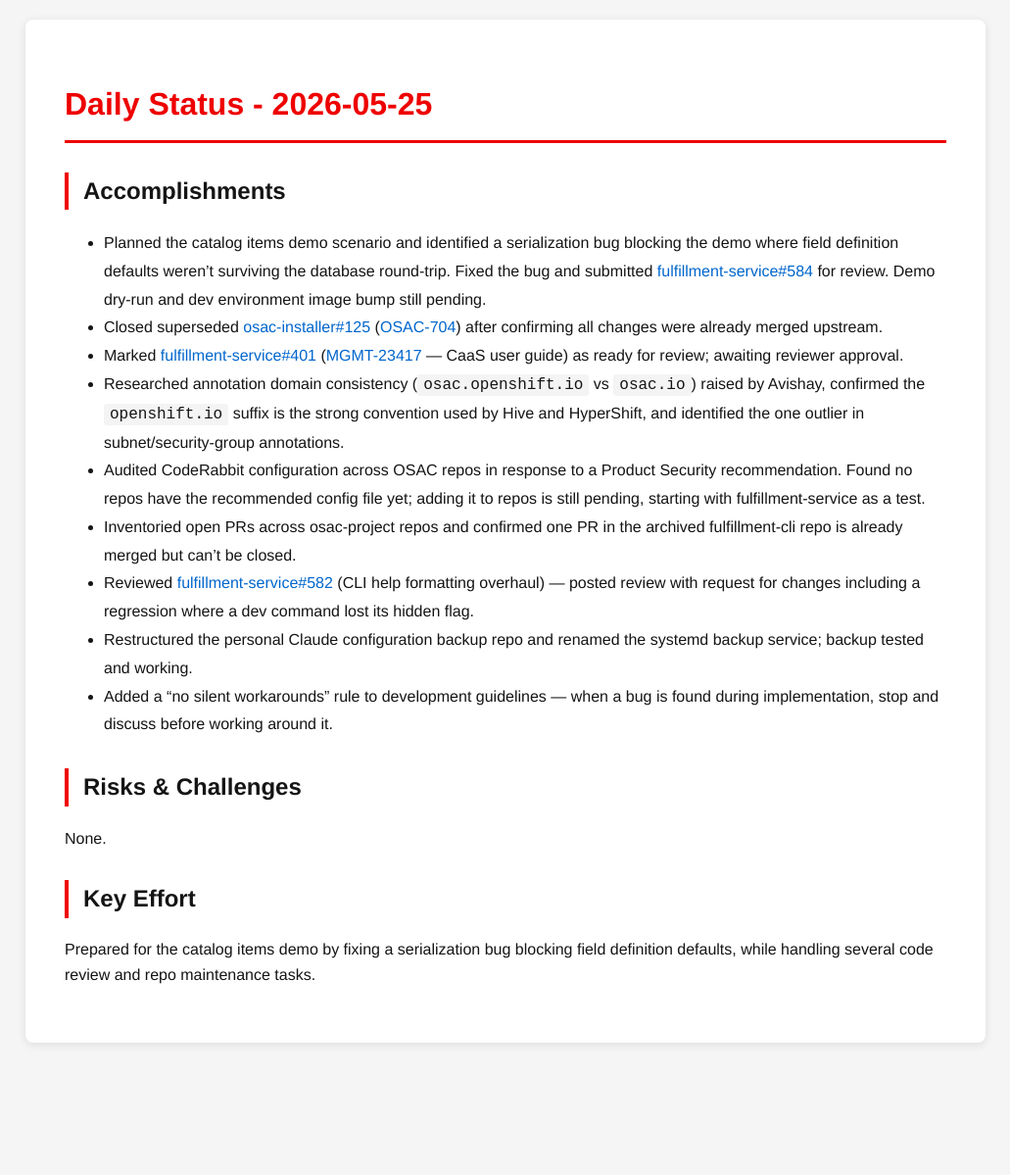
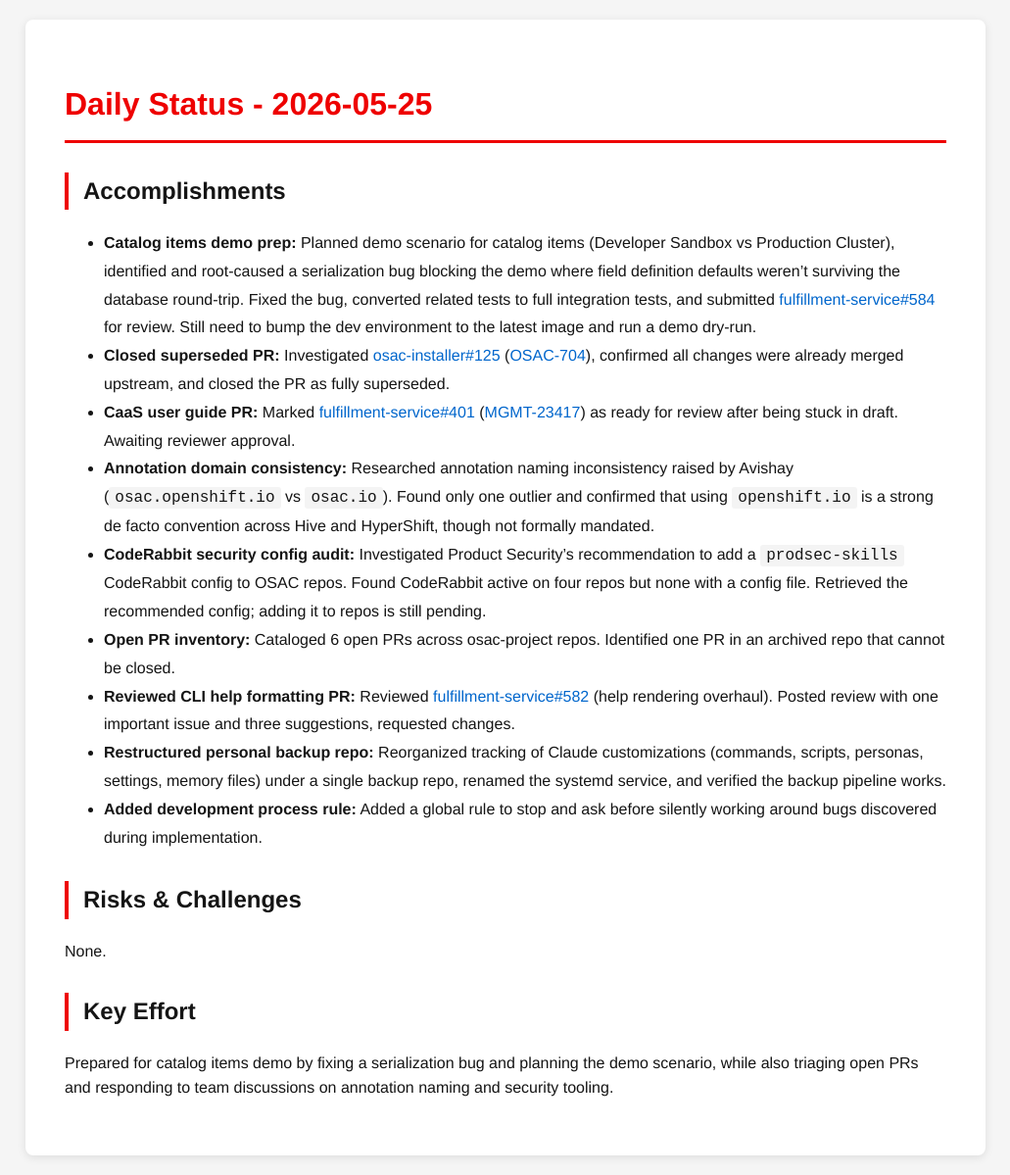
Before and after one commit to tzvatot/daily-status, a Jekyll site: the page built from 2026-05-25.md, in a window 1280 px wide. Shown: the whole page at 98% size, without its empty margins (124-1155 px from the left). Built offline with Jekyll 4.4.1, drawn with Linux system fonts in a browser that asks for light colours; before the commit the page ends 1084 px from its top, so only the background shows below that.

Commit message:
Daily status update - 2026-05-25

```diff
--- a/2026-05-25.md
+++ b/2026-05-25.md
@@ -7,18 +7,18 @@ date: 2026-05-25
 # Daily Status - 2026-05-25
 
 ## Accomplishments
-- Planned the catalog items demo scenario and identified a serialization bug blocking the demo where field definition defaults weren't surviving the database round-trip. Fixed the bug and submitted [fulfillment-service#584](https://github.com/osac-project/fulfillment-service/pull/584) for review. Demo dry-run and dev environment image bump still pending.
-- Closed superseded [osac-installer#125](https://github.com/osac-project/osac-installer/pull/125) ([OSAC-704](https://redhat.atlassian.net/browse/OSAC-704)) after confirming all changes were already merged upstream.
-- Marked [fulfillment-service#401](https://github.com/osac-project/fulfillment-service/pull/401) ([MGMT-23417](https://redhat.atlassian.net/browse/MGMT-23417) — CaaS user guide) as ready for review; awaiting reviewer approval.
-- Researched annotation domain consistency (`osac.openshift.io` vs `osac.io`) raised by Avishay, confirmed the `openshift.io` suffix is the strong convention used by Hive and HyperShift, and identified the one outlier in subnet/security-group annotations.
-- Audited CodeRabbit configuration across OSAC repos in response to a Product Security recommendation. Found no repos have the recommended config file yet; adding it to repos is still pending, starting with fulfillment-service as a test.
-- Inventoried open PRs across osac-project repos and confirmed one PR in the archived fulfillment-cli repo is already merged but can't be closed.
-- Reviewed [fulfillment-service#582](https://github.com/osac-project/fulfillment-service/pull/582) (CLI help formatting overhaul) — posted review with request for changes including a regression where a dev command lost its hidden flag.
-- Restructured the personal Claude configuration backup repo and renamed the systemd backup service; backup tested and working.
-- Added a "no silent workarounds" rule to development guidelines — when a bug is found during implementation, stop and discuss before working around it.
+- **Catalog items demo prep:** Planned demo scenario for catalog items (Developer Sandbox vs Production Cluster), identified and root-caused a serialization bug blocking the demo where field definition defaults weren't surviving the database round-trip. Fixed the bug, converted related tests to full integration tests, and submitted [fulfillment-service#584](https://github.com/osac-project/fulfillment-service/pull/584) for review. Still need to bump the dev environment to the latest image and run a demo dry-run.
+- **Closed superseded PR:** Investigated [osac-installer#125](https://github.com/osac-project/osac-installer/pull/125) ([OSAC-704](https://redhat.atlassian.net/browse/OSAC-704)), confirmed all changes were already merged upstream, and closed the PR as fully superseded.
+- **CaaS user guide PR:** Marked [fulfillment-service#401](https://github.com/osac-project/fulfillment-service/pull/401) ([MGMT-23417](https://redhat.atlassian.net/browse/MGMT-23417)) as ready for review after being stuck in draft. Awaiting reviewer approval.
+- **Annotation domain consistency:** Researched annotation naming inconsistency raised by Avishay (`osac.openshift.io` vs `osac.io`). Found only one outlier and confirmed that using `openshift.io` is a strong de facto convention across Hive and HyperShift, though not formally mandated.
+- **CodeRabbit security config audit:** Investigated Product Security's recommendation to add a `prodsec-skills` CodeRabbit config to OSAC repos. Found CodeRabbit active on four repos but none with a config file. Retrieved the recommended config; adding it to repos is still pending.
+- **Open PR inventory:** Cataloged 6 open PRs across osac-project repos. Identified one PR in an archived repo that cannot be closed.
+- **Reviewed CLI help formatting PR:** Reviewed [fulfillment-service#582](https://github.com/osac-project/fulfillment-service/pull/582) (help rendering overhaul). Posted review with one important issue and three suggestions, requested changes.
+- **Restructured personal backup repo:** Reorganized tracking of Claude customizations (commands, scripts, personas, settings, memory files) under a single backup repo, renamed the systemd service, and verified the backup pipeline works.
+- **Added development process rule:** Added a global rule to stop and ask before silently working around bugs discovered during implementation.
 
 ## Risks & Challenges
 None.
 
 ## Key Effort
-Prepared for the catalog items demo by fixing a serialization bug blocking field definition defaults, while handling several code review and repo maintenance tasks.
+Prepared for catalog items demo by fixing a serialization bug and planning the demo scenario, while also triaging open PRs and responding to team discussions on annotation naming and security tooling.
```
